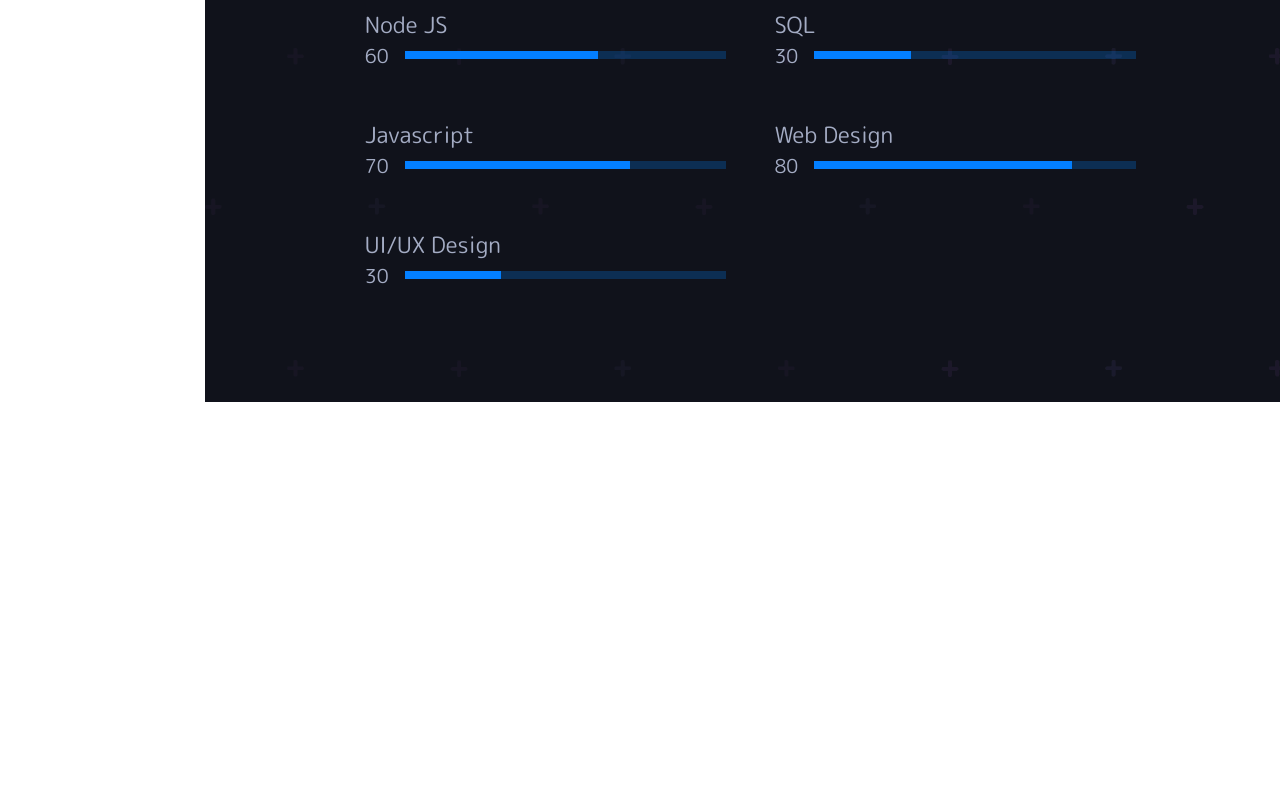
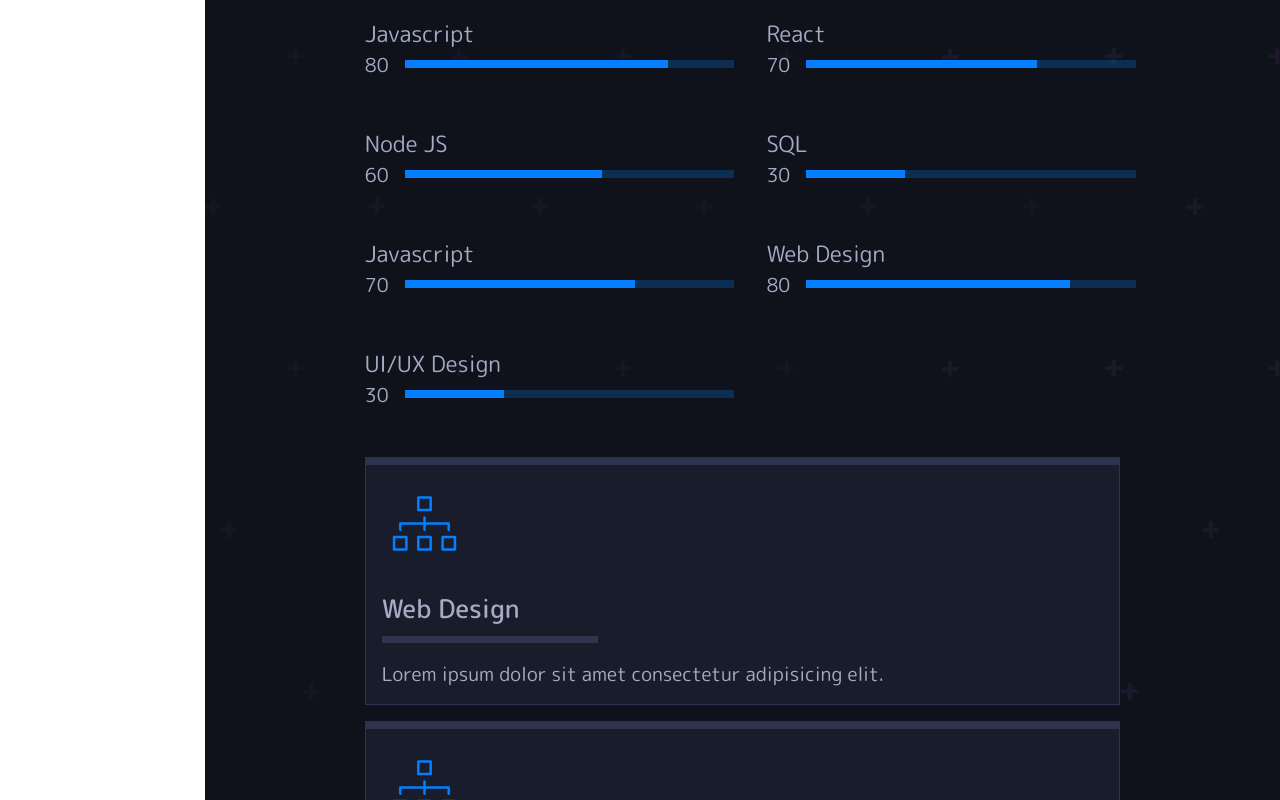
Before and after one commit to g-strick/react-portfolio, a React (Create React App) app: page /about in a window 1280 px wide. Shown: the part 1240-2040 px from the top of the page. Before the commit the page ends 1642 px from the top, so only its background shows below. Built offline with nearby package versions, Linux system fonts and the light colour scheme.

Commit message:
add services section on about page

```diff
--- a/src/App.scss
+++ b/src/App.scss
@@ -4,6 +4,7 @@
 @import "./styles/title";
 @import "./styles/about";
 @import "./styles/skill";
+@import "./styles/services";
 // "*" will select all elements within that portion of the DOM.
 * {
   padding: 0;
--- /dev/null
+++ b/src/Components/Services.js
@@ -0,0 +1,19 @@
+import React from "react";
+
+const ServicesSection = ({ image, title }) => {
+  return (
+    <div className="ServicesSection">
+      <div className="service">
+        <div className="service-content">
+          <img src={image} alt="service" />
+          <h5 className="s-title">{title}</h5>
+          <p className="s-text">
+            Lorem ipsum dolor sit amet consectetur adipisicing elit.
+          </p>
+        </div>
+      </div>
+    </div>
+  );
+};
+
+export default ServicesSection;
--- a/src/Pages/AboutPage.js
+++ b/src/Pages/AboutPage.js
@@ -2,11 +2,15 @@ import React from "react";
 import Title from "../Components/Title";
 import ImageSection from "../Components/ImageSection";
 import SkillsSection from "../Components/SkillsSection";
+import ServicesSection from "../Components/Services";
+import design from "../img/design.svg";
+
 const AboutPage = () => {
   return (
     <div className="AboutPage">
       <Title title={"About Me"} span={"About Me"} />
       <ImageSection />
+      <Title title={"My Skills"} span={"My Skills"} />
       <div className="skillsContainer">
         <SkillsSection skill={"Javascript"} progress={80} width={"80%"} />
         <SkillsSection skill={"React"} progress={70} width={"70%"} />
@@ -16,6 +20,11 @@ const AboutPage = () => {
         <SkillsSection skill={"Web Design"} progress={80} width={"80%"} />
         <SkillsSection skill={"UI/UX Design"} progress={30} width={"30%"} />
       </div>
+      <div className="services-container">
+        <ServicesSection image={design} title={"Web Design"} />
+        <ServicesSection image={design} title={"Web Design"} />
+        <ServicesSection image={design} title={"Web Design"} />
+      </div>
     </div>
   );
 };
--- a/src/styles/_about.scss
+++ b/src/styles/_about.scss
@@ -71,9 +71,9 @@
 .skillsContainer {
   display: grid;
   grid-template-columns: repeat(2, 1fr);
-  column-gap: 4rem;
+  column-gap: 3rem;
   row-gap: 3rem;
-  margin: 4rem 0;
+  margin: 3rem 0;
   @media screen and (max-width: 1100px) {
     grid-template-columns: repeat(1, 1fr);
   }
--- /dev/null
+++ b/src/styles/_services.scss
@@ -0,0 +1,47 @@
+.ServicesSection {
+  .service {
+    width: 95%;
+    background-color: #191d2b;
+    border-left: 1px solid #2e344e;
+    border-right: 1px solid #2e344e;
+    border-top: 8px solid #2e344e;
+    border-bottom: 1px solid #2e344e;
+    transition: all 0.4s;
+    @media screen and (max-width: 1400px) {
+      width: 100%;
+      margin-bottom: 1rem;
+    }
+    &:hover {
+      border-top: 8px solid#037FFF;
+    }
+    .service-content {
+      padding: 1rem;
+      .s-title {
+        font-size: 1.6rem;
+        font-weight: 500;
+        position: relative;
+        padding-bottom: 1rem;
+        margin: 1rem 0;
+        &::after {
+          content: "";
+          position: absolute;
+          bottom: 0;
+          left: 0;
+          width: 30%;
+          height: 0.4rem;
+          background-color: #2e344e;
+        }
+      }
+    }
+  }
+}
+
+.servives-container {
+  display: flex;
+  justify-content: space-between;
+  margin-top: 4rem;
+  @media screen and (max-width: 1400px) {
+    flex-direction: column;
+    margin-bottom: 2rem;
+  }
+}
--- a/src/styles/_skill.scss
+++ b/src/styles/_skill.scss
@@ -2,8 +2,6 @@
 }
 
 .skills-container {
-  display: grid;
-  grid-template-columns: (2, 1fr);
   .skill-title {
     font-size: 1.4rem;
     font-weight: 400;
```
Also changed, not shown: 1 other file (tests, documents, lock files or other folders).
